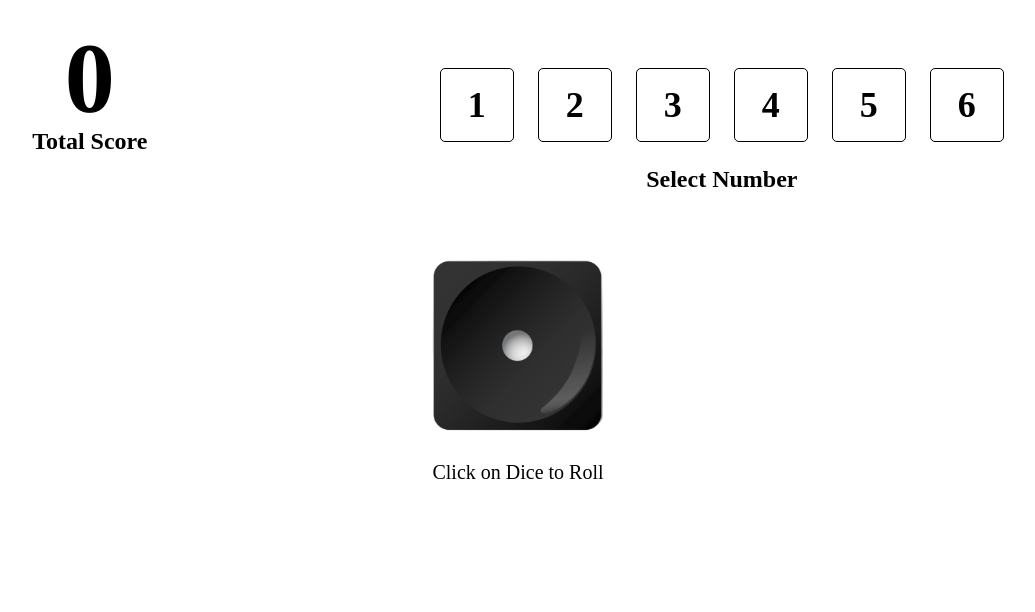
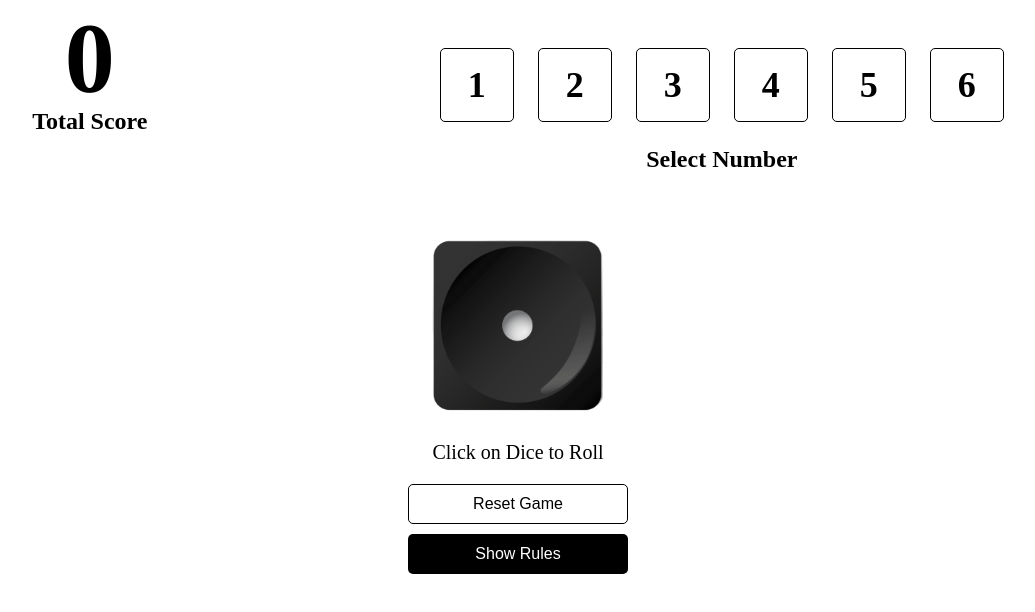
Before and after one commit to rkpust/Dice-Game, a React (Vite) app: page / in a window 1280 px wide. Both pictures are taken after a click on the button "Play Now". Shown: the top 612 px of the page, without its empty margins (122-1157 px from the left). Built offline with nearby package versions, Linux system fonts and the light colour scheme.

Commit message:
added reset and show rules button, it's functionality

```diff
--- /dev/null
+++ b/src/components/GameRules.jsx
@@ -0,0 +1,47 @@
+import styled from "styled-components"
+import { Button } from "./styled/Button";
+
+const GameRules = ({showGameRules}) => {
+  return (
+    <GameRulesContainer>
+        <div className="rules">
+        <h1>How To Play Dice Game</h1>
+        <p>Select any number</p>
+        <p>Click on dice image</p>
+        <p>After clicking on dice image -</p>
+        <p>1. if selected number is equal to dice number you will get same point as dice.</p>
+        <p>2. if you get wrong guess then 1 point will be deducted.</p>
+        <p>If your score is -</p>
+        <p>i. 50 you will win.</p>
+        <p>ii. -50 you will loss.</p>
+        </div>
+        <br />
+        <p>Developed By <a href="https://www.linkedin.com/in/rkpust/" target="_blank">Rezaul Karim</a></p>
+        <br />
+        <Button onClick={showGameRules}>OK</Button>
+    </GameRulesContainer>
+  )
+}
+
+export default GameRules
+const GameRulesContainer = styled.div`
+display: ${(props) => (!props.showRules ? "block" : "none")};
+position: absolute;
+z-index: 1;
+left: 110px;
+top: 10px;
+margin: 30px 300px;
+width: 35%;
+height: 90%;
+overflow: auto;
+background-color: whitesmoke;
+opacity: 0.9056;
+border-radius: 5px;
+align-items: center;
+text-align: center;
+
+.rules {
+    color: black;
+    margin: 0 15px;
+}
+`;
--- a/src/components/PlayGame.jsx
+++ b/src/components/PlayGame.jsx
@@ -3,6 +3,9 @@ import styled from "styled-components";
 import NumberSelector from "./NumberSelector";
 import TotalScore from "./TotalScore";
 import RollDice from "./RollDice";
+import GameRules from "./GameRules";
+
+import { Button, ResetButton } from "./styled/Button";
 
 const PlayGame = () => {
   const [score, setScore] = useState(0);
@@ -10,6 +13,7 @@ const PlayGame = () => {
   const [currentDice, setCurrentDice] = useState(1);
   const [isSpinning, setIsSpinning] = useState(false);
   const [error, setError] = useState("");
+  const [showRules, setShowRules] = useState(false);
 
   const audio = new Audio('audio/dice-rolling.mp3');
 
@@ -42,6 +46,18 @@ const PlayGame = () => {
         }
     }
 
+    const resetGame = () => {
+      setSelectedNumber();
+      setError("");
+      setCurrentDice(1);
+      setIsSpinning(false);
+      setScore(0);
+    }
+
+    const showGameRules = () => {
+      setShowRules((prev) => !showRules);
+    }
+
   return (
     <MainContainer>
       <div className="top">
@@ -50,6 +66,11 @@ const PlayGame = () => {
       </div>
 
       <RollDice currentDice={currentDice} isSpinning={isSpinning} rollDice={rollDice} />
+      <div className="btn-container">
+      <ResetButton onClick={resetGame}>Reset Game</ResetButton>
+      <Button onClick={showGameRules}>Show Rules</Button>
+      </div>
+      {showRules ? <GameRules showGameRules={showGameRules} /> : showRules}
     </MainContainer>
   )
 }
@@ -57,10 +78,18 @@ const PlayGame = () => {
 export default PlayGame;
 
 const MainContainer = styled.main`
-  padding-top: 20px;
+  /* opacity: ${(props) => (!props.showRules ? "0.5" : "1")}; */
 
   .top {
     display: flex;
     justify-content: space-around;
   }
+
+  .btn-container {
+    display: flex;
+    flex-direction: column;
+    justify-content: center;
+    align-items: center;
+    gap: 10px;
+  }
 `;
--- a/src/components/styled/Button.js
+++ b/src/components/styled/Button.js
@@ -23,3 +23,15 @@ export const Button = styled.button`
       transition: 0.3s background ease-in;
     }
 `;
+
+export const ResetButton = styled(Button)`
+    background-color: white;
+    color: black;
+    border: 1px solid black;
+
+    &:hover {
+      background-color: black;
+      border: 1px solid transparent;
+      color: white;
+    }
+`;
```
